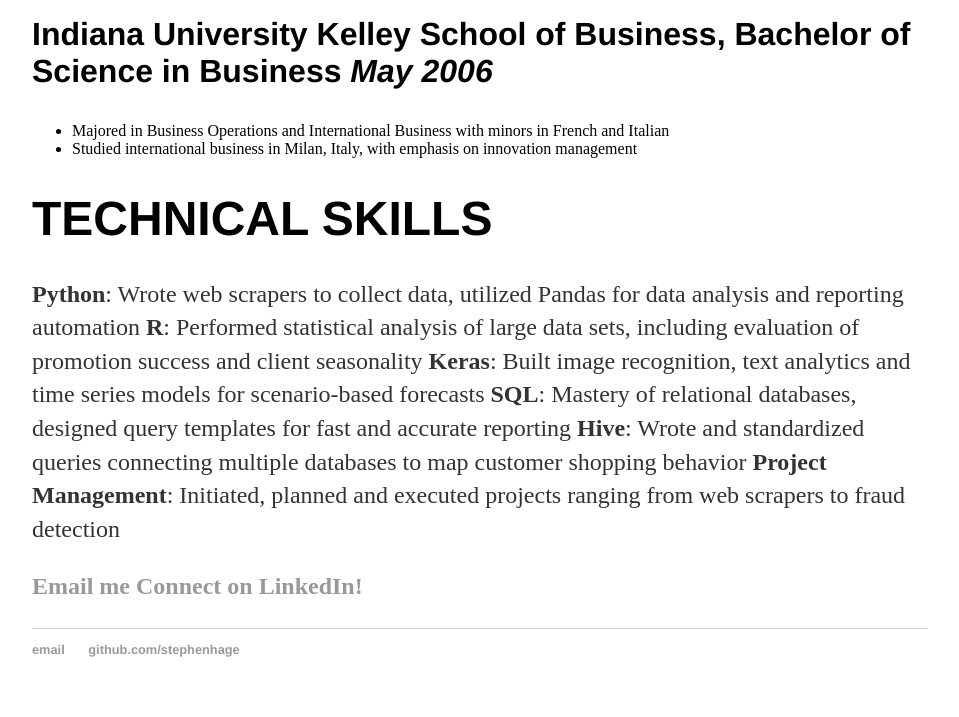
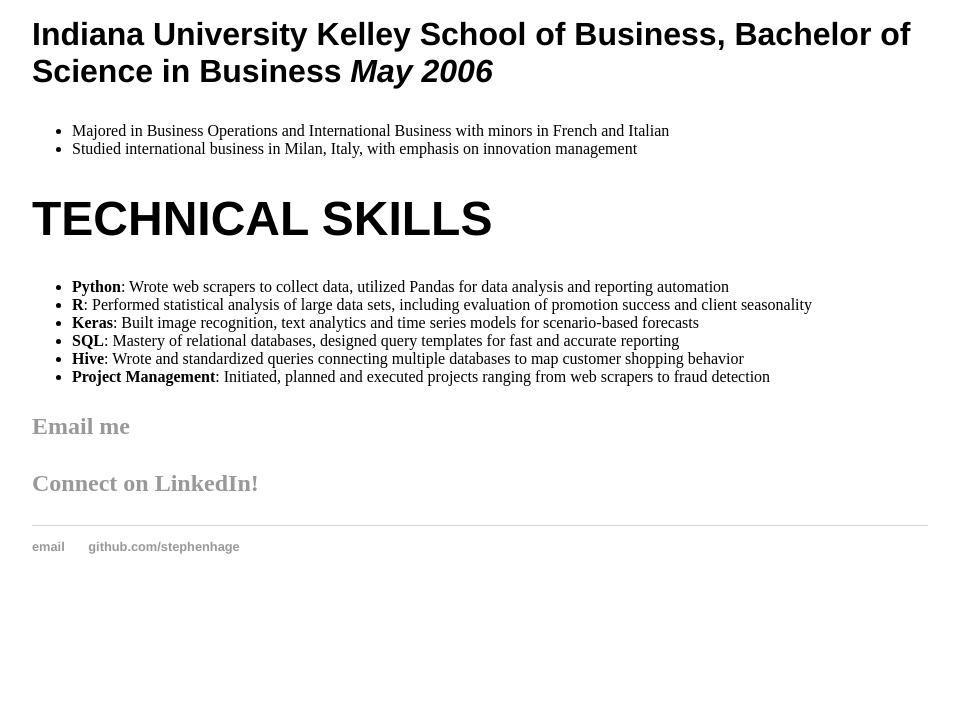
Before and after one commit to stephenhage/stephenhage.github.io, a Jekyll site: the page built from resume/index.md, in a window 1280 px wide. Shown: the part 2074-2791 px from the top of the page, without its empty margins (160-1119 px from the left). Built offline with Jekyll 4.4.1, drawn with Linux system fonts in a browser that asks for light colours; after the commit the page ends 2688 px from its top, so only the background shows below that.

Commit message:
Update formatting of technical skills

```diff
--- a/resume/index.md
+++ b/resume/index.md
@@ -45,12 +45,13 @@
 + Studied international business in Milan, Italy, with emphasis on innovation management
 
 # TECHNICAL SKILLS
-**Python**: Wrote web scrapers to collect data, utilized Pandas for data analysis and reporting automation
-**R**: Performed statistical analysis of large data sets, including evaluation of promotion success and client seasonality
-**Keras**: Built image recognition, text analytics and time series models for scenario-based forecasts
-**SQL**: Mastery of relational databases, designed query templates for fast and accurate reporting
-**Hive**: Wrote and standardized queries connecting multiple databases to map customer shopping behavior
-**Project Management**: Initiated, planned and executed projects ranging from web scrapers to fraud detection
++ **Python**: Wrote web scrapers to collect data, utilized Pandas for data analysis and reporting automation
++ **R**: Performed statistical analysis of large data sets, including evaluation of promotion success and client seasonality
++ **Keras**: Built image recognition, text analytics and time series models for scenario-based forecasts
++ **SQL**: Mastery of relational databases, designed query templates for fast and accurate reporting
++ **Hive**: Wrote and standardized queries connecting multiple databases to map customer shopping behavior
++ **Project Management**: Initiated, planned and executed projects ranging from web scrapers to fraud detection
 
 **[Email me](mailto:stephen.hage+github@gmail.com)**
+
 **[Connect on LinkedIn!](https://www.linkedin.com/in/stephenhage/){:target="_blank"}**
```
